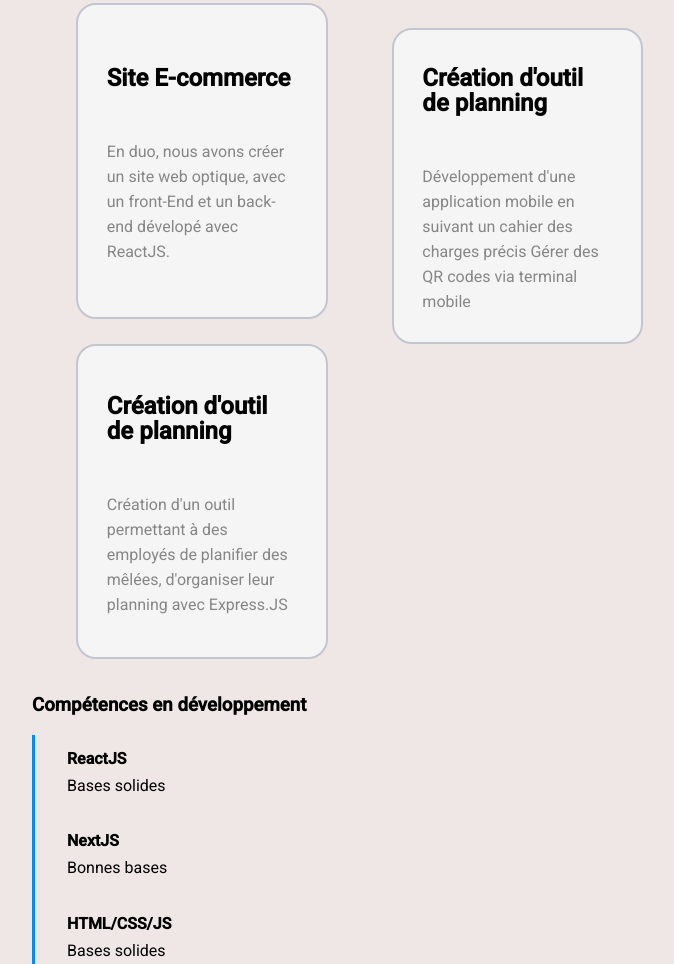
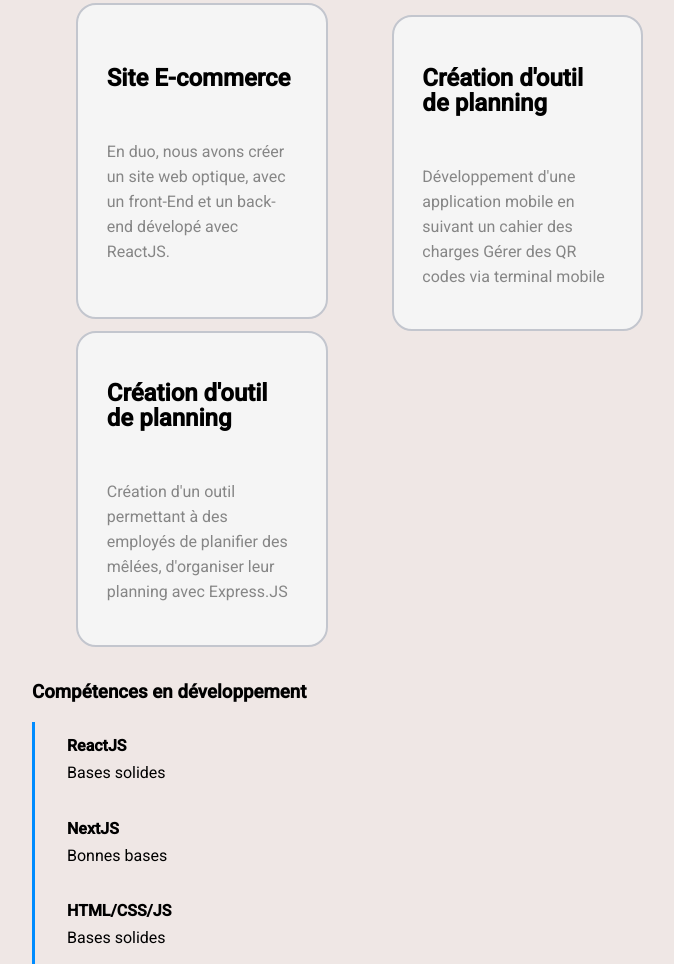
Before and after one commit to omnyazer/Omnyazer.github.io, a plain HTML site: page index.html in a window 1280 px wide. Shown: the part 842-1806 px from the top of the page, without its empty margins (176-850 px from the left). Drawn offline with nearby package versions, Linux system fonts and the light colour scheme; a script that the page names is missing.

Commit message:
Update index.html

```diff
--- a/index.html
+++ b/index.html
@@ -96,7 +96,7 @@
         <div class="case-details">
           <p class="text-title">Création d'outil de planning</p>
           <p class="text-body">
-           Développement d'une application mobile en suivant un cahier des charges précis Gérer des QR codes via terminal mobile</p>
+           Développement d'une application mobile en suivant un cahier des charges Gérer des QR codes via terminal mobile</p>
         </div>
       </div>
 
```
